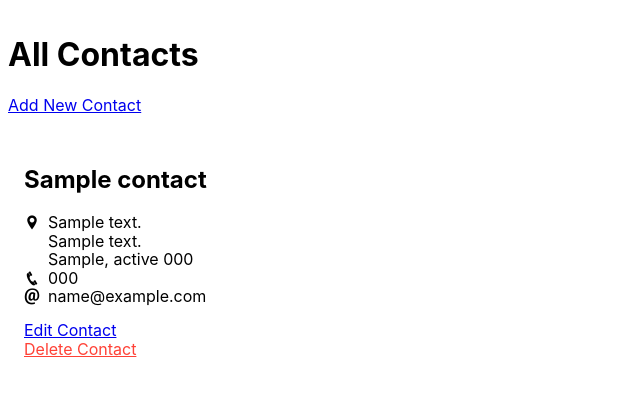
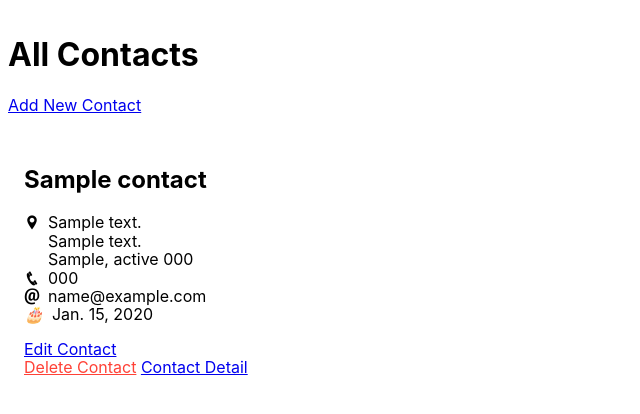
Before and after one commit to momentum-morehouse/django-uptact-rlconley-1, a Django app: page / in a window 1280 px wide. Shown: the top 414 px of the page, without its empty margins (0-640 px from the left). Run offline with Django 3.2, Linux system fonts and the light colour scheme; tables that the repository leaves empty hold one stand-in row (values such as "Sample post").

Commit message:
working note form

```diff
--- a/contacts/admin.py
+++ b/contacts/admin.py
@@ -1,4 +1,5 @@
 from django.contrib import admin
-from .models import Contact
+from .models import Contact, Note
 
 admin.site.register(Contact)
+admin.site.register(Note)
--- a/contacts/models.py
+++ b/contacts/models.py
@@ -9,6 +9,7 @@ class Contact(models.Model):
         message="Phone number must be entered in the format: '+9999999999'.")
 
     name = models.CharField(max_length=255)
+    birthday = models.DateField(null=True, blank=True)
     email = models.EmailField(null=True, blank=True)
     phone_number = models.CharField(max_length=11,
                                     validators=[phone_regex],
@@ -19,3 +20,12 @@ class Contact(models.Model):
     city = models.CharField(max_length=255, null=True, blank=True)
     state = USStateField(null=True, blank=True)
     zip_code = USZipCodeField(null=True, blank=True)
+
+    def __str__(self):
+        return self.name
+
+
+class Note(models.Model):
+    contact = models.ForeignKey('Contact', on_delete=models.CASCADE, related_name='notes')
+    text = models.TextField()
+    datetime = models.DateTimeField(auto_now_add=True)
--- a/contacts/views.py
+++ b/contacts/views.py
@@ -1,6 +1,6 @@
 from django.shortcuts import render, redirect, get_object_or_404
-from .models import Contact
-from .forms import ContactForm
+from .models import Contact, Note
+from .forms import ContactForm, NoteForm
 
 
 # Create your views here.
@@ -46,3 +46,21 @@ def delete_contact(request, pk):
 
     return render(request, "contacts/delete_contact.html",
                   {"contact": contact})
+
+def contact_detail(request, pk):
+    contact = get_object_or_404(Contact, pk=pk)
+    if request.method == 'GET':
+        form = NoteForm()
+    return render(request, "contacts/contact_detail.html", {"contact": contact, "form":form})
+
+def add_note(request, contact_pk):
+    contact = get_object_or_404(Contact, pk=contact_pk)
+    if request.method == 'POST':
+        form = NoteForm(data=request.POST)
+        if form.is_valid():
+            note = form.save(commit=False)
+            note.contact = contact
+            note.save()
+            return redirect(to='contact_detail', pk=contact_pk)
+
+    return render(request, "contacts/contact_detail.html", {"form": form})
--- a/templates/contacts/list_contacts.html
+++ b/templates/contacts/list_contacts.html
@@ -35,9 +35,17 @@
     </div>
     {% endif %}
 
+    {% if contact.birthday %}
+    <div class="flex">
+      <div class="pr2"><i>🎂</i></div>
+      <div>{{ contact.birthday }}</div>
+    </div>
+    {% endif %}
+
     <p>
       <a href="{% url 'edit_contact' pk=contact.pk %}">Edit Contact</a><br>
       <a class="red" href="{% url 'delete_contact' pk=contact.pk %}">Delete Contact</a>
+      <a href="{% url 'contact_detail' pk=contact.pk %}">Contact Detail</a>
     </p>
   </div>
   {% endfor %}
--- a/uptact/urls.py
+++ b/uptact/urls.py
@@ -28,6 +28,12 @@ urlpatterns = [
     path('contacts/<int:pk>/delete/',
          contacts_views.delete_contact,
          name='delete_contact'),
+    path('contacts/<int:pk>/',
+         contacts_views.contact_detail,
+         name='contact_detail'),
+    path('contacts/<int:contact_pk>/notes',
+         contacts_views.add_note,
+         name='add_note'),
 ]
 
 if settings.DEBUG:
```
Also changed, not shown: contacts/forms.py (+10 -1 lines), templates/contacts/contact_detail.html (added, +60 -0 lines), contacts/migrations/0002_auto_20201020_1558.py (added), notes.md (added), users/migrations/0002_auto_20201020_1558.py (added), 4 other files.
